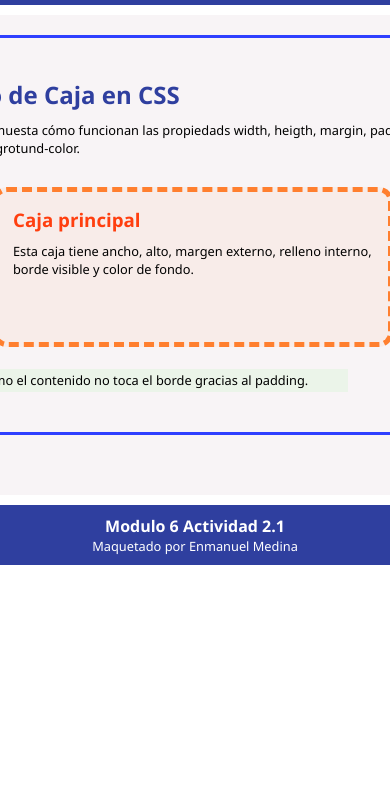
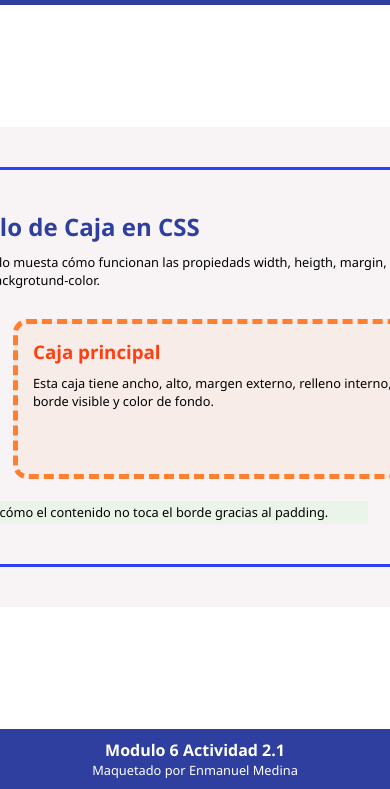
Before and after one commit to emedina3d/actividad-2.1, a plain HTML site: page index.html in a window 390 px wide. Shown: the part 55-844 px from the top of the page. Drawn offline with Linux system fonts and the light colour scheme.

Commit message:
Ajustado contenido responsivo. Manteneder el footer abajo sin importar el contenido.

```diff
--- a/style.css
+++ b/style.css
@@ -19,9 +19,10 @@
 
 body{
     display: flex;
+    min-height: 100vh;
     flex-direction: column;
     align-items: center;
-    justify-content: center;
+    justify-content: space-between;
     gap: 10px;
 }
 
@@ -38,7 +39,7 @@
     width: 650px;
     height: 480px;
     background-color: var(--primary-color);
-    padding: 20px;
+    padding: 40px;
 }
 
 .box2{
```
